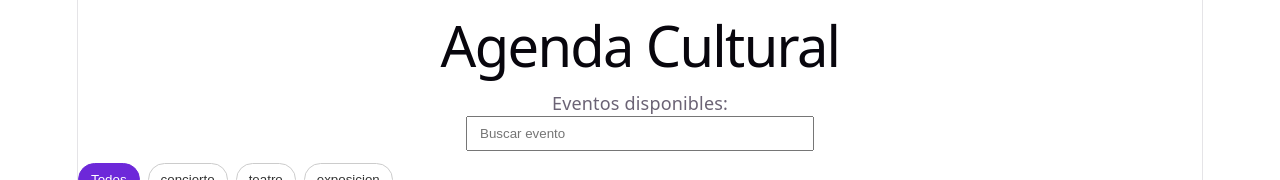
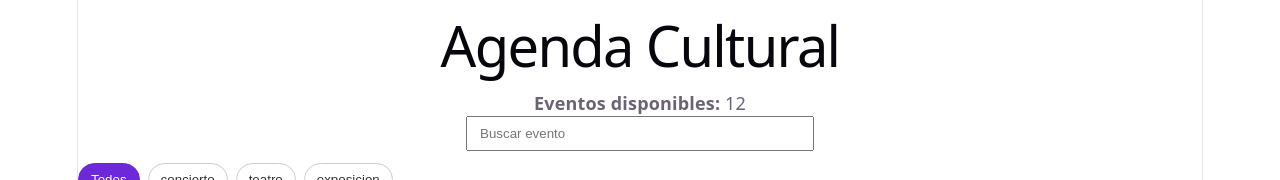
Before and after one commit to yanezbenjamin2002-web/agendacultural-reactt, a React (Vite) app in the folder agendacultural-react/: page / in a window 1280 px wide. Shown: the top 180 px of the page. Built offline with nearby package versions, Linux system fonts and the light colour scheme.

Commit message:
"Commit final con mejora y ia.txt y analisis.md"

```diff
--- a/agendacultural-react/src/App.jsx
+++ b/agendacultural-react/src/App.jsx
@@ -41,7 +41,7 @@ function App() {
   return (
     <main className="app">
       <h1>Agenda Cultural</h1>
-      <p>Eventos disponibles:</p>
+      <p><strong>Eventos disponibles:</strong> {eventosFiltrados.length}</p>
 
       <input
         type="text"
```
Also changed, not shown: agendacultural-react/IA.txt (added), 2 other files (tests, documents, lock files or other folders).
